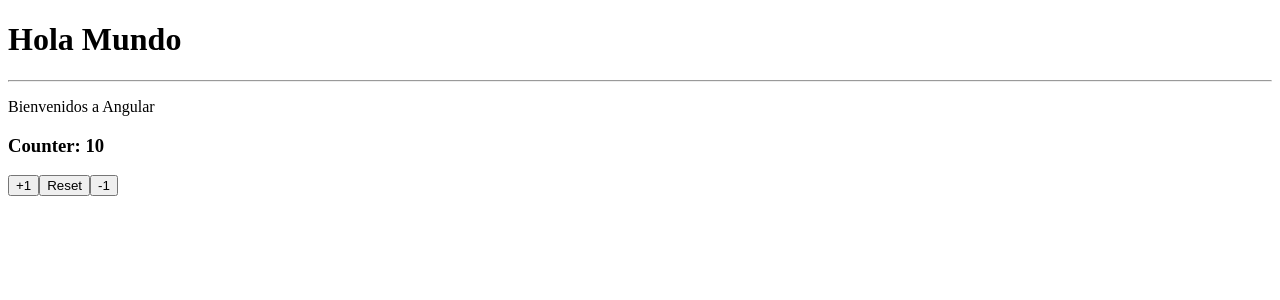
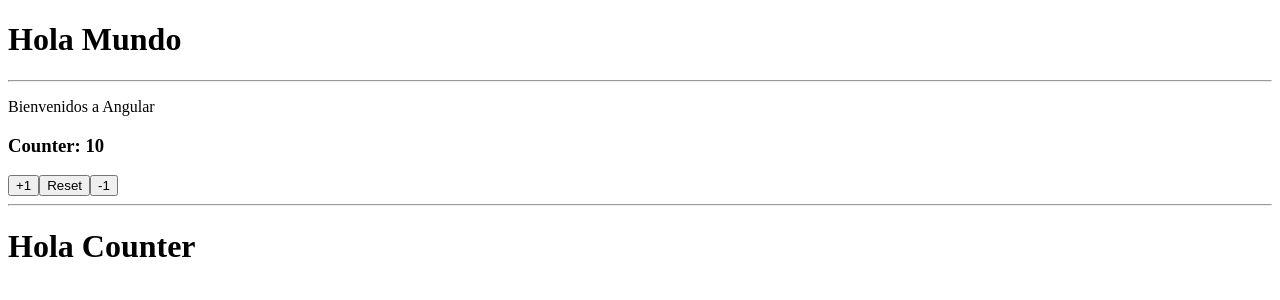
Before and after one commit to jonato96/angular-bases, an Angular app in the folder 02-first-ng-app/: page / in a window 1280 px wide. Shown: the top 300 px of the page. Built offline with nearby package versions, Linux system fonts and the light colour scheme.

Commit message:
break-into-counter-component

```diff
--- a/02-first-ng-app/src/app/app.component.html
+++ b/02-first-ng-app/src/app/app.component.html
@@ -7,3 +7,6 @@
 <button (click)="increaseBy(+1)">+1</button>
 <button (click)="resetCounter()">Reset</button>
 <button (click)="increaseBy(-1)">-1</button>
+
+<hr>
+<app-counter></app-counter>
--- a/02-first-ng-app/src/app/app.module.ts
+++ b/02-first-ng-app/src/app/app.module.ts
@@ -3,10 +3,12 @@ import { BrowserModule } from '@angular/platform-browser';
 
 import { AppRoutingModule } from './app-routing.module';
 import { AppComponent } from './app.component';
+import { CounterComponent } from './counter/counter.component';
 
 @NgModule({
   declarations: [
-    AppComponent
+    AppComponent,
+    CounterComponent
   ],
   imports: [
     BrowserModule,
--- /dev/null
+++ b/02-first-ng-app/src/app/counter/counter.component.ts
@@ -0,0 +1,10 @@
+import { Component } from "@angular/core";
+
+@Component({
+    selector: 'app-counter',
+    template: '<h1>Hola Counter</h1>'
+})
+
+export class CounterComponent {
+
+}
```
